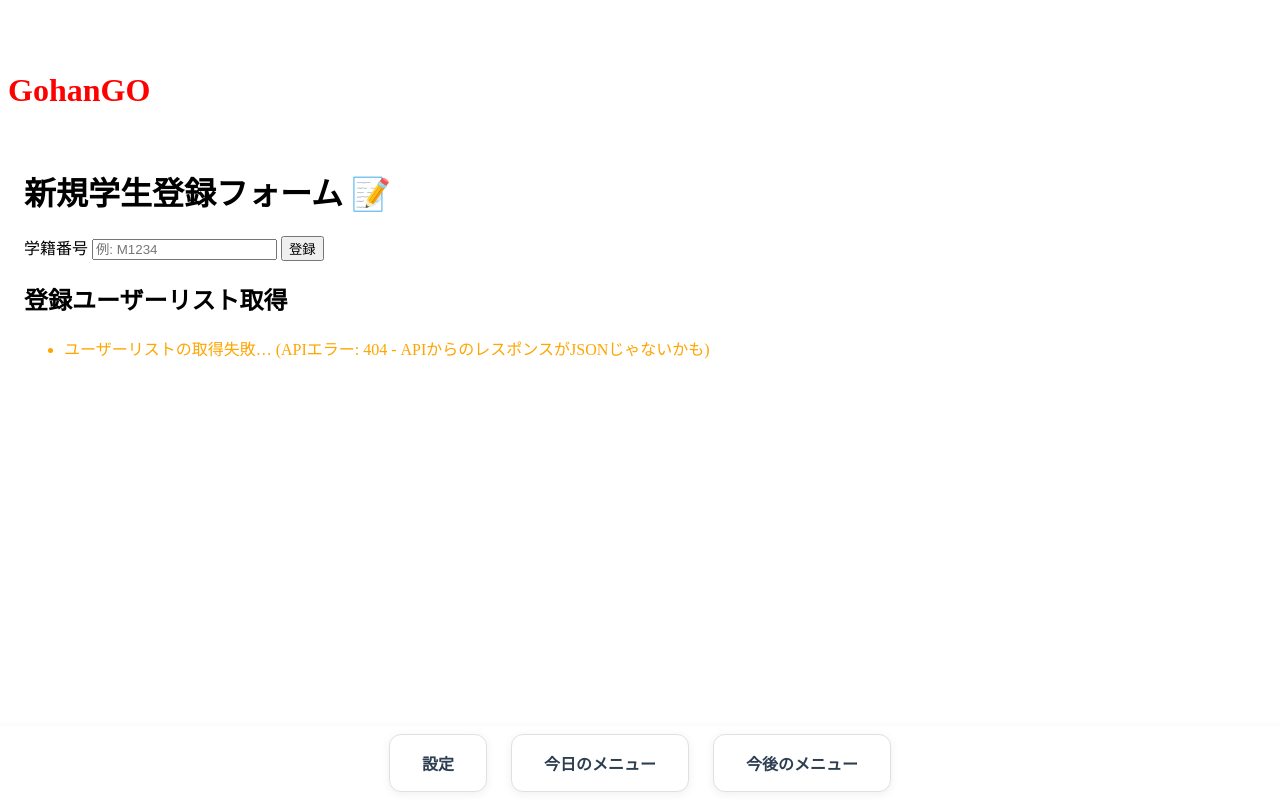
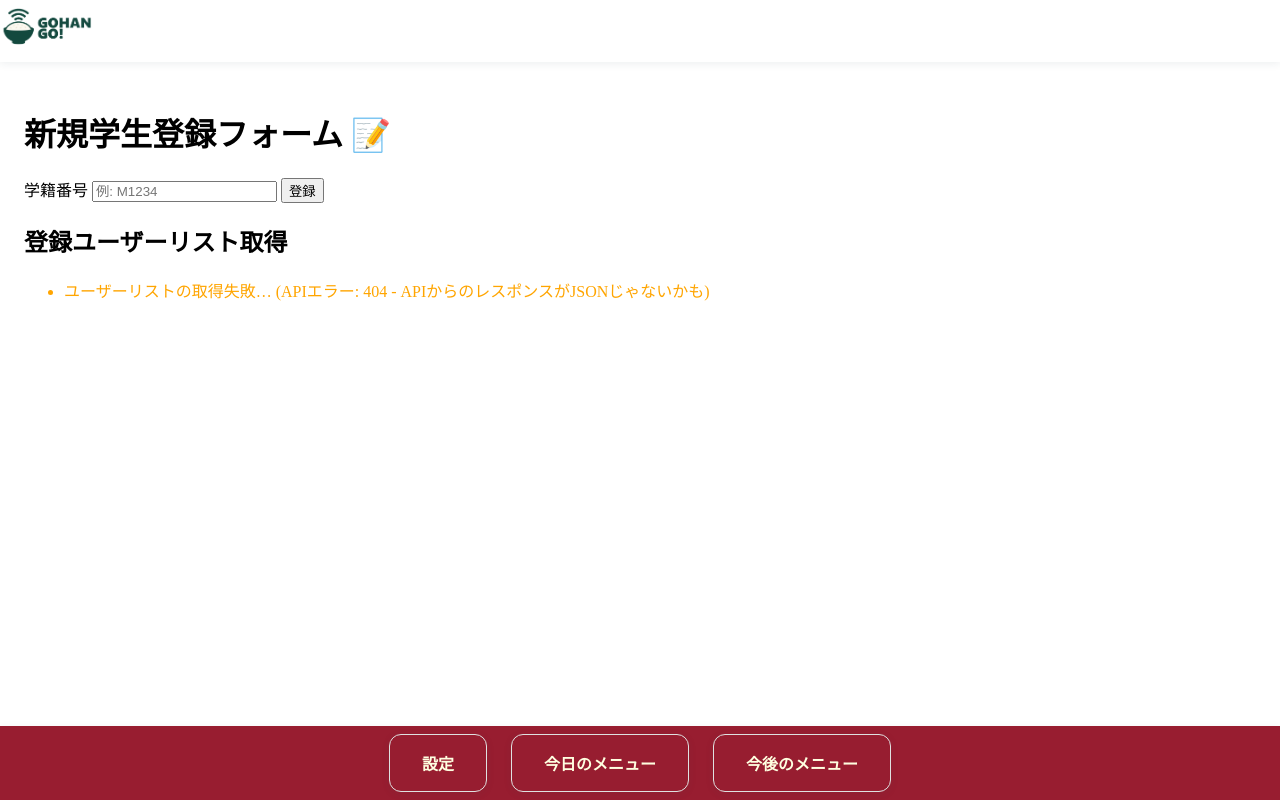
Before and after one commit to QwerTayu/gohango, a Flask app: page /setting/ in a window 1280 px wide. Run offline with Flask 3, Linux system fonts and the light colour scheme; some libraries are stand-ins or nearby versions.

Commit message:
ボタンの色変更と、ヘッダーを作成しました。設定ページのCSSを追加しました。ロゴ画像をアップロードしました。

```diff
--- /dev/null
+++ b/app/static/css/header.css
@@ -0,0 +1,16 @@
+/* 例: static/css/header.css などに追加 */
+header {
+    position: fixed;
+    top: 0;
+    left: 0;
+    width: 100%;
+    background: #fff;
+    z-index: 1100;
+    box-shadow: 0 2px 8px rgba(44,62,80,0.08);
+    padding: 0.5em 0;
+}
+
+/* ヘッダーの高さ分だけ下に余白をつける */
+.container {
+    margin-top: 72px; /* ヘッダーの高さに合わせて調整 */
+}
--- a/app/static/css/nav.css
+++ b/app/static/css/nav.css
@@ -1,6 +1,6 @@
 
 nav {
-    background: #fff; /* 透過をやめて白背景に */
+    background: #981d30; /* 透過をやめて白背景に */
     padding: 0.5em 0;
     position: fixed;
     bottom: 0;
@@ -27,8 +27,8 @@ nav li {
 
 nav a {
     display: block;
-    background: #ffffff;
-    color: #2c3e50;
+    background: rgb(152,29,48,0.8);
+    color: #ffffe0;
     text-decoration: none;
     font-weight: bold;
     padding: 1em 2em;
@@ -39,8 +39,8 @@ nav a {
 }
 
 nav a:hover {
-    background: #2c3e50;
-    color: #fff;
+    background: #ffffe0;
+    color: #981d30;
     box-shadow: 0 4px 16px rgba(44,62,80,0.15);
-    border-color: #2c3e50;
+    border-color: #981d30;
 }
--- /dev/null
+++ b/app/static/css/setting.css
@@ -0,0 +1,5 @@
+h1 {
+  padding: 1rem 2rem;
+  border-left: 5px solid #000;
+  background: #f4f4f4;
+}
--- a/app/templates/components/header.html
+++ b/app/templates/components/header.html
@@ -1,3 +1,5 @@
 <header>
-  <h1 class="title">GohanGO</h1>
+  <!--<h1 class="title"> GohanGO
+  </h1> -->
+  <img src="{{ url_for('static', filename='image/logo.png') }}" alt="GohanGO Logo" style="width: 100px; height: auto;">
 </header>
--- a/app/templates/layout.html
+++ b/app/templates/layout.html
@@ -2,6 +2,7 @@
 <html lang="ja">
 <head>
     <meta charset="UTF-8">
+    <link rel="stylesheet" href="{{ url_for('static', filename='css/header.css') }}">
     <title>{% block title %}My Flask App{% endblock %}</title>
 
     {% block head_css %}{% endblock %}
--- a/app/templates/setting.html
+++ b/app/templates/setting.html
@@ -5,6 +5,11 @@
 {% endblock %}
 
 {# このページ専用のCSSがあればここに追加できる #}
+<link rel="stylesheet" href="{{ url_for('static', filename='css/setting.css') }}"/>
+
+{% block head %}
+  <link rel="icon" href="{{ url_for('static', filename='image/favicon.ico') }}" type="image/x-icon">
+{% endblock %}
 {% block head_css %}
   <link rel="stylesheet" href="{{ url_for('static', filename='css/index.css') }}"/>
 {% endblock %}
```
Also changed, not shown: app/static/image/logo.png (added).
